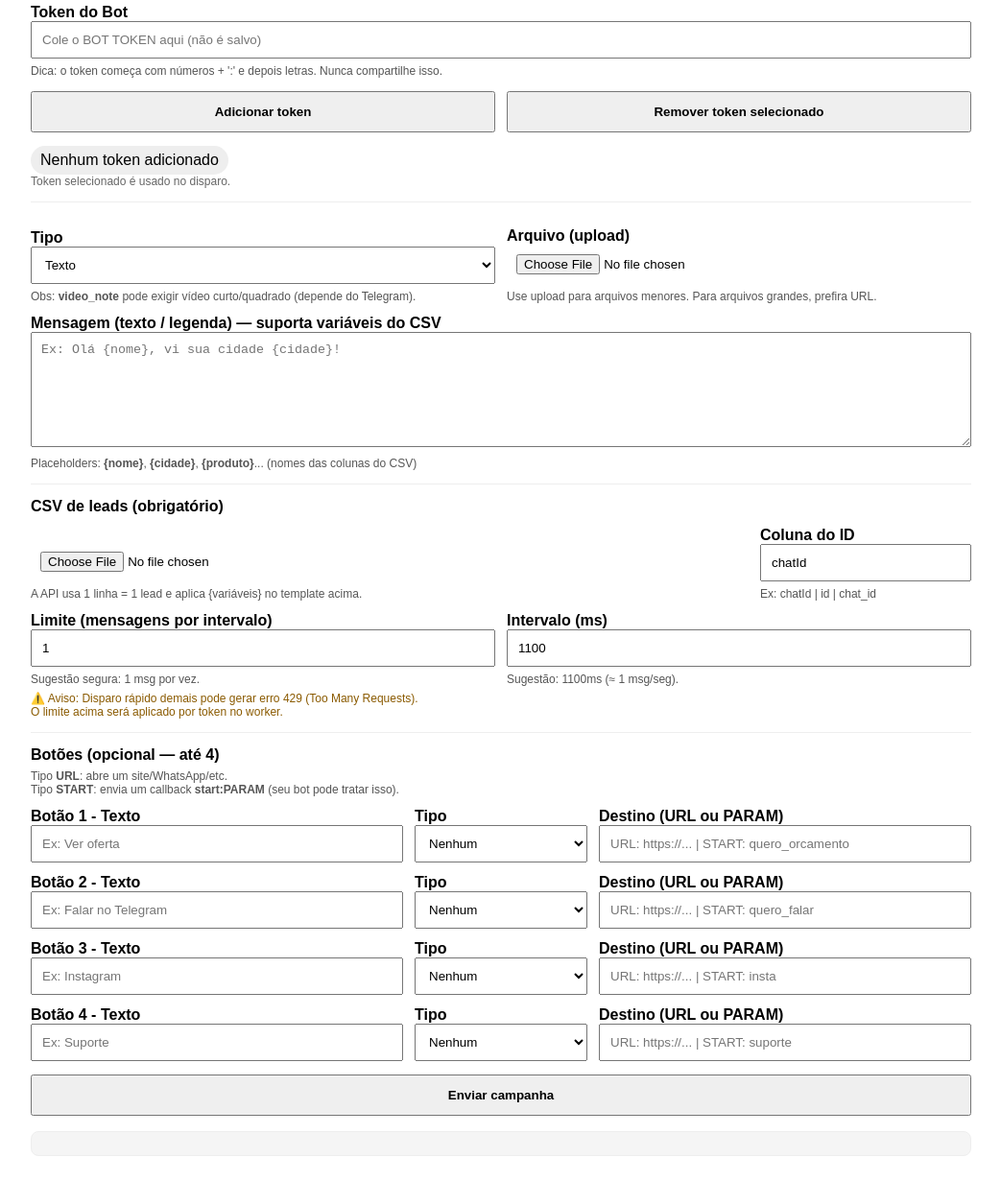
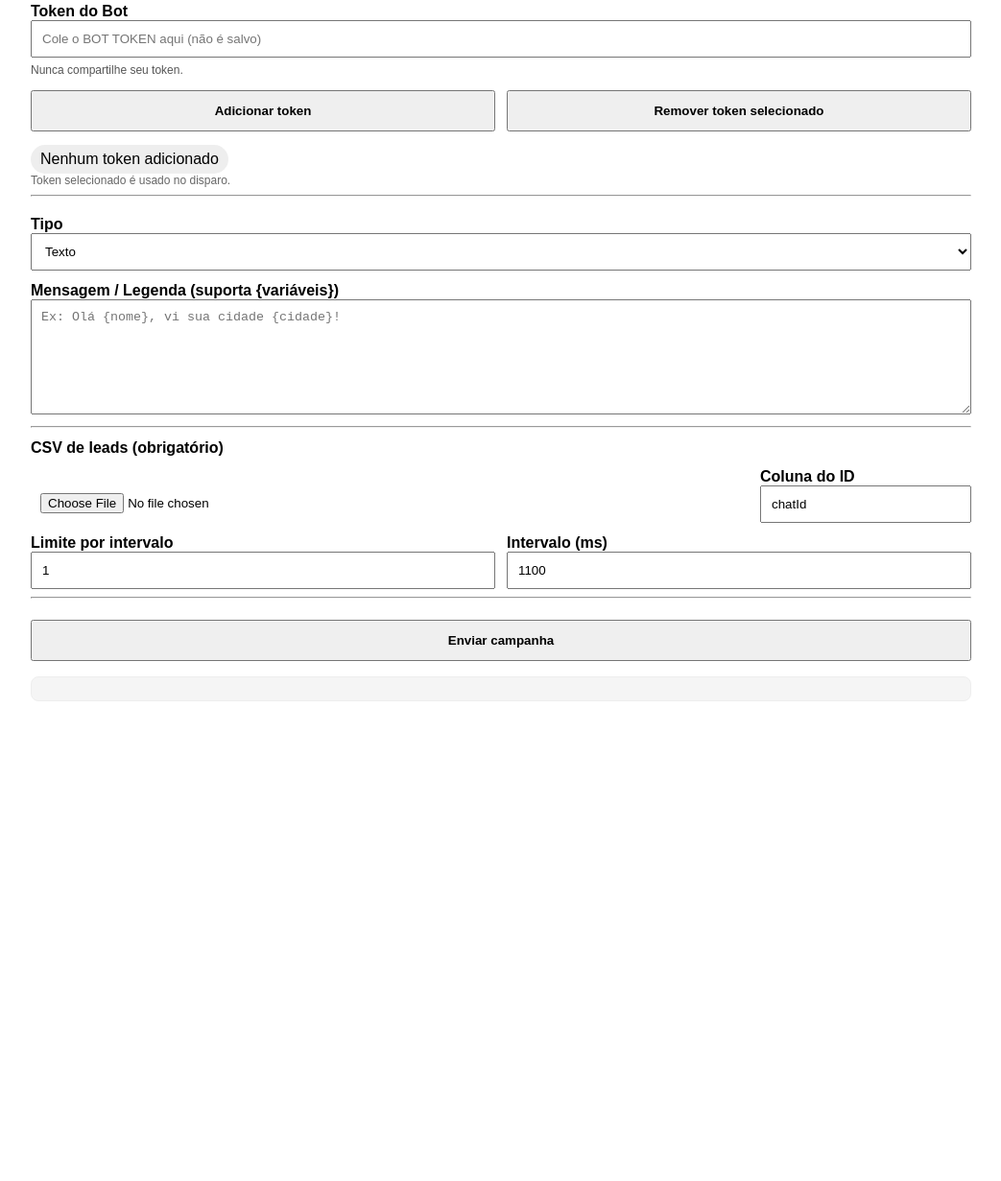
Before and after one commit to Dopumaru/Fila-de-disparos, a website: page public/index.html in a window 1280 px wide. Shown: the part 79-1310 px from the top of the page at 96% size, without its empty margins (118-1161 px from the left). After the commit the page ends 836 px from the top, so only its background shows below. Drawn offline with Linux system fonts and the light colour scheme.

Commit message:
Update index.html

```diff
--- a/public/index.html
+++ b/public/index.html
@@ -19,26 +19,22 @@
     .ok { color: #0a7a2f; }
     .err { color: #b00020; }
     .warn { color: #8a5a00; }
-    .box { background: #fafafa; padding: 14px; border-radius: 10px; border: 1px solid #eee; }
     .pill { display:inline-block; padding: 6px 10px; border-radius: 999px; background:#eee; margin-right: 6px; margin-top: 6px; }
     .tokens { display:flex; gap:8px; flex-wrap: wrap; margin-top: 8px; }
     .tokenBtn { border:1px solid #ddd; background:#fff; padding: 8px 10px; border-radius: 10px; cursor:pointer; }
     .tokenBtn.active { border-color: #333; }
     .muted { color:#666; font-size: 12px; }
+    .mediaBox { background:#fafafa; padding:14px; border-radius:10px; border:1px solid #eee; margin-top:10px; }
   </style>
 </head>
 <body>
   <h2>Painel de Disparos</h2>
 
-  <hr style="margin:14px 0;border:none;border-top:1px solid #eee" />
+  <hr>
 
   <label>Token do Bot</label>
-  <div class="row">
-    <div>
-      <input id="tokenInput" placeholder="Cole o BOT TOKEN aqui (não é salvo)" />
-      <div class="hint">Dica: o token começa com números + ':' e depois letras. Nunca compartilhe isso.</div>
-    </div>
-  </div>
+  <input id="tokenInput" placeholder="Cole o BOT TOKEN aqui (não é salvo)" />
+  <div class="hint">Nunca compartilhe seu token.</div>
 
   <div class="row">
     <div><button id="btnAddToken" type="button">Adicionar token</button></div>
@@ -48,7 +44,7 @@
   <div id="tokensArea" class="tokens"></div>
   <div class="muted">Token selecionado é usado no disparo.</div>
 
-  <hr style="margin:14px 0;border:none;border-top:1px solid #eee" />
+  <hr>
 
   <div class="row">
     <div>
@@ -57,107 +53,56 @@
         <option value="text">Texto</option>
         <option value="photo">Foto</option>
         <option value="video">Vídeo</option>
-        <option value="video_note">Vídeo redondo (video_note)</option>
-        <option value="voice">Voz (voice)</option>
+        <option value="video_note">Vídeo redondo</option>
+        <option value="voice">Voz</option>
         <option value="audio">Áudio</option>
         <option value="document">Documento</option>
       </select>
-      <div class="hint">Obs: <b>video_note</b> pode exigir vídeo curto/quadrado (depende do Telegram).</div>
-    </div>
-
-    <div>
-      <label>Arquivo (upload)</label>
-      <input id="arquivo" type="file" />
-      <div class="hint">Use upload para arquivos menores. Para arquivos grandes, prefira URL.</div>
     </div>
   </div>
 
-  <div id="mediaRow">
-    <label>URL do arquivo (opcional)</label>
-    <input id="fileUrl" placeholder="https://... (se preencher, ignora o upload)" />
+  <!-- BLOCO DE MÍDIA -->
+  <div id="mediaBlock" class="mediaBox">
+    <label>Arquivo (Upload)</label>
+    <input id="arquivo" type="file" />
+    <div class="hint">Use upload para arquivos menores.</div>
+
+    <label>OU URL do Arquivo</label>
+    <input id="fileUrl" placeholder="https://..." />
     <div class="hint">
-      Preencha <b>URL</b> OU selecione um <b>arquivo</b> (upload). Se preencher URL, não faz upload e não ocupa disco.
+      ⚠️ Preencha <b>URL</b> OU selecione <b>Upload</b> (não os dois).<br>
+      Se usar URL, não ocupa espaço no servidor.
     </div>
   </div>
 
-  <label>Mensagem (texto / legenda) — suporta variáveis do CSV</label>
-  <textarea id="mensagem" rows="4" placeholder="Ex: Olá {nome}, vi sua cidade {cidade}!"></textarea>
-  <div class="hint">
-    Placeholders: <b>{nome}</b>, <b>{cidade}</b>, <b>{produto}</b>... (nomes das colunas do CSV)
-  </div>
+  <label>Mensagem / Legenda (suporta {variáveis})</label>
+  <textarea id="mensagem" placeholder="Ex: Olá {nome}, vi sua cidade {cidade}!"></textarea>
 
-  <hr style="margin:14px 0;border:none;border-top:1px solid #eee" />
+  <hr>
 
   <label>CSV de leads (obrigatório)</label>
   <div class="row">
     <div>
       <input id="csvFile" type="file" accept=".csv,text/csv" />
-      <div class="hint">A API usa 1 linha = 1 lead e aplica {variáveis} no template acima.</div>
     </div>
     <div style="max-width:220px;">
       <label>Coluna do ID</label>
-      <input id="idColumn" placeholder="chatId" value="chatId" />
-      <div class="hint">Ex: chatId | id | chat_id</div>
+      <input id="idColumn" value="chatId" />
     </div>
   </div>
 
   <div class="row">
     <div>
-      <label>Limite (mensagens por intervalo)</label>
+      <label>Limite por intervalo</label>
       <input id="limitMax" type="number" value="1" min="1" />
-      <div class="hint">Sugestão segura: 1 msg por vez.</div>
     </div>
     <div>
       <label>Intervalo (ms)</label>
       <input id="limitMs" type="number" value="1100" min="200" />
-      <div class="hint">Sugestão: 1100ms (≈ 1 msg/seg).</div>
     </div>
   </div>
 
-  <div class="hint warn">
-    ⚠️ Aviso: Disparo rápido demais pode gerar erro 429 (Too Many Requests).<br/>
-    O limite acima será aplicado por token no worker.
-  </div>
-
-  <hr style="margin:14px 0;border:none;border-top:1px solid #eee" />
-
-  <label>Botões (opcional — até 4)</label>
-  <div class="hint">
-    Tipo <b>URL</b>: abre um site/WhatsApp/etc.<br/>
-    Tipo <b>START</b>: envia um callback <b>start:PARAM</b> (seu bot pode tratar isso).
-  </div>
-
-  <div class="row">
-    <div><label>Botão 1 - Texto</label><input id="b1Text" placeholder="Ex: Ver oferta" /></div>
-    <div style="max-width: 180px;"><label>Tipo</label>
-      <select id="b1Type"><option value="none">Nenhum</option><option value="url">URL</option><option value="start">START</option></select>
-    </div>
-    <div><label>Destino (URL ou PARAM)</label><input id="b1Value" placeholder="URL: https://... | START: quero_orcamento" /></div>
-  </div>
-
-  <div class="row">
-    <div><label>Botão 2 - Texto</label><input id="b2Text" placeholder="Ex: Falar no Telegram" /></div>
-    <div style="max-width: 180px;"><label>Tipo</label>
-      <select id="b2Type"><option value="none">Nenhum</option><option value="url">URL</option><option value="start">START</option></select>
-    </div>
-    <div><label>Destino (URL ou PARAM)</label><input id="b2Value" placeholder="URL: https://... | START: quero_falar" /></div>
-  </div>
-
-  <div class="row">
-    <div><label>Botão 3 - Texto</label><input id="b3Text" placeholder="Ex: Instagram" /></div>
-    <div style="max-width: 180px;"><label>Tipo</label>
-      <select id="b3Type"><option value="none">Nenhum</option><option value="url">URL</option><option value="start">START</option></select>
-    </div>
-    <div><label>Destino (URL ou PARAM)</label><input id="b3Value" placeholder="URL: https://... | START: insta" /></div>
-  </div>
-
-  <div class="row">
-    <div><label>Botão 4 - Texto</label><input id="b4Text" placeholder="Ex: Suporte" /></div>
-    <div style="max-width: 180px;"><label>Tipo</label>
-      <select id="b4Type"><option value="none">Nenhum</option><option value="url">URL</option><option value="start">START</option></select>
-    </div>
-    <div><label>Destino (URL ou PARAM)</label><input id="b4Value" placeholder="URL: https://... | START: suporte" /></div>
-  </div>
+  <hr>
 
   <button id="btnEnviar" type="button">Enviar campanha</button>
 
@@ -165,13 +110,13 @@
   <pre id="debug"></pre>
 
   <script>
-    // UI: esconder/mostrar mídia quando for texto
     const tipo = document.getElementById("tipo");
-    const mediaRow = document.getElementById("mediaRow");
+    const mediaBlock = document.getElementById("mediaBlock");
 
     function refreshUI() {
-      mediaRow.style.display = (tipo.value === "text") ? "none" : "";
+      mediaBlock.style.display = (tipo.value === "text") ? "none" : "block";
     }
+
     tipo.addEventListener("change", refreshUI);
     refreshUI();
   </script>
```
